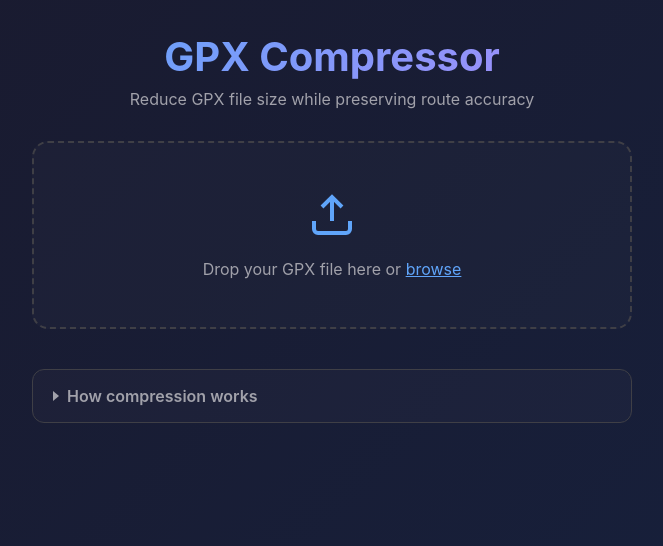
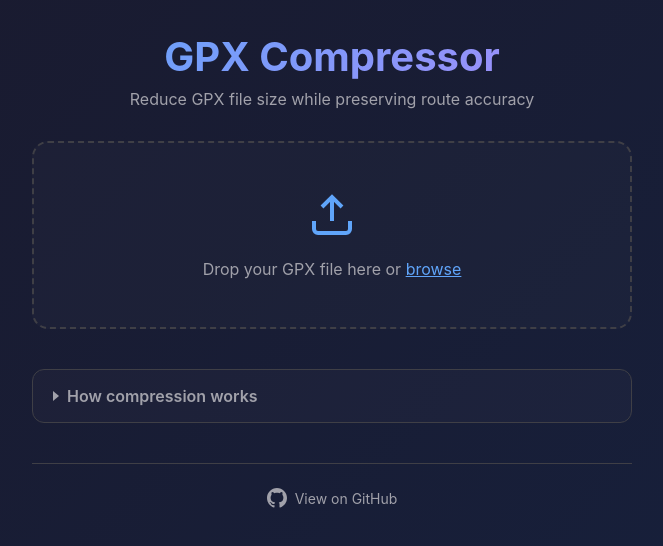
Before and after one commit to pookey/gpx-tools, a plain HTML site: page index.html in a window 1280 px wide. Shown: the whole page, without its empty margins (308-971 px from the left). Drawn offline with Linux system fonts and the light colour scheme.

Commit message:
Add README, MIT license, and GitHub link in footer
- README with feature description and link to hosted tool
- MIT License
- Footer link to GitHub repo on the hosted page

```diff
--- a/index.html
+++ b/index.html
@@ -174,6 +174,15 @@
         </div>
       </div>
     </details>
+
+    <footer class="site-footer">
+      <a href="https://github.com/pookey/gpx-tools" target="_blank" rel="noopener">
+        <svg viewBox="0 0 24 24" fill="currentColor" width="20" height="20">
+          <path d="M12 0c-6.626 0-12 5.373-12 12 0 5.302 3.438 9.8 8.207 11.387.599.111.793-.261.793-.577v-2.234c-3.338.726-4.033-1.416-4.033-1.416-.546-1.387-1.333-1.756-1.333-1.756-1.089-.745.083-.729.083-.729 1.205.084 1.839 1.237 1.839 1.237 1.07 1.834 2.807 1.304 3.492.997.107-.775.418-1.305.762-1.604-2.665-.305-5.467-1.334-5.467-5.931 0-1.311.469-2.381 1.236-3.221-.124-.303-.535-1.524.117-3.176 0 0 1.008-.322 3.301 1.23.957-.266 1.983-.399 3.003-.404 1.02.005 2.047.138 3.006.404 2.291-1.552 3.297-1.23 3.297-1.23.653 1.653.242 2.874.118 3.176.77.84 1.235 1.911 1.235 3.221 0 4.609-2.807 5.624-5.479 5.921.43.372.823 1.102.823 2.222v3.293c0 .319.192.694.801.576 4.765-1.589 8.199-6.086 8.199-11.386 0-6.627-5.373-12-12-12z"/>
+        </svg>
+        View on GitHub
+      </a>
+    </footer>
   </div>
 
   <script src="gpx-compressor.js"></script>
--- a/styles.css
+++ b/styles.css
@@ -446,6 +446,33 @@ h1 {
   background: #a78bfa;
 }
 
+/* Footer */
+.site-footer {
+  margin-top: 2.5rem;
+  padding-top: 1.5rem;
+  border-top: 1px solid #3f3f46;
+  text-align: center;
+}
+
+.site-footer a {
+  display: inline-flex;
+  align-items: center;
+  gap: 0.5rem;
+  color: #a1a1aa;
+  text-decoration: none;
+  font-size: 0.875rem;
+  transition: color 0.2s ease;
+}
+
+.site-footer a:hover {
+  color: #e4e4e7;
+}
+
+.site-footer svg {
+  width: 20px;
+  height: 20px;
+}
+
 @media (max-width: 480px) {
   body {
     padding: 1rem;
```
Also changed, not shown: 2 other files.
